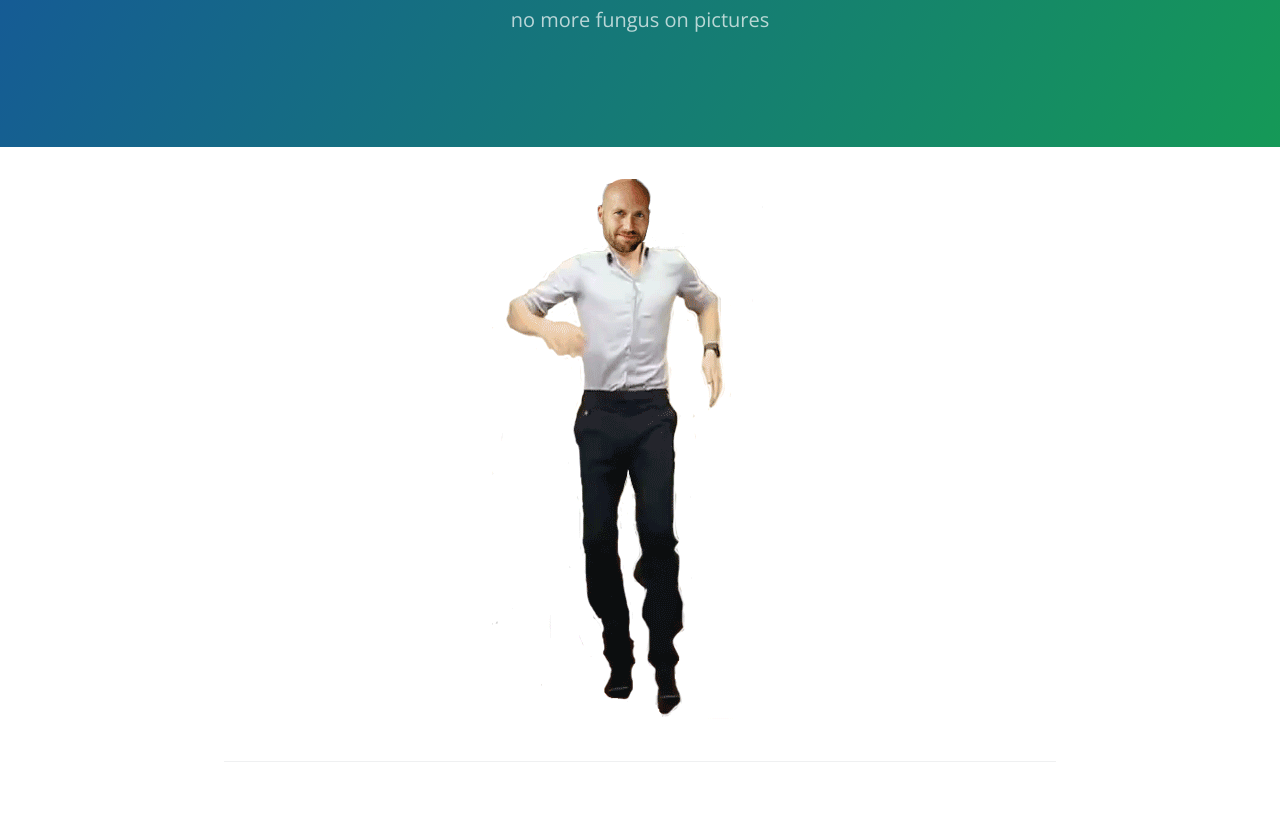
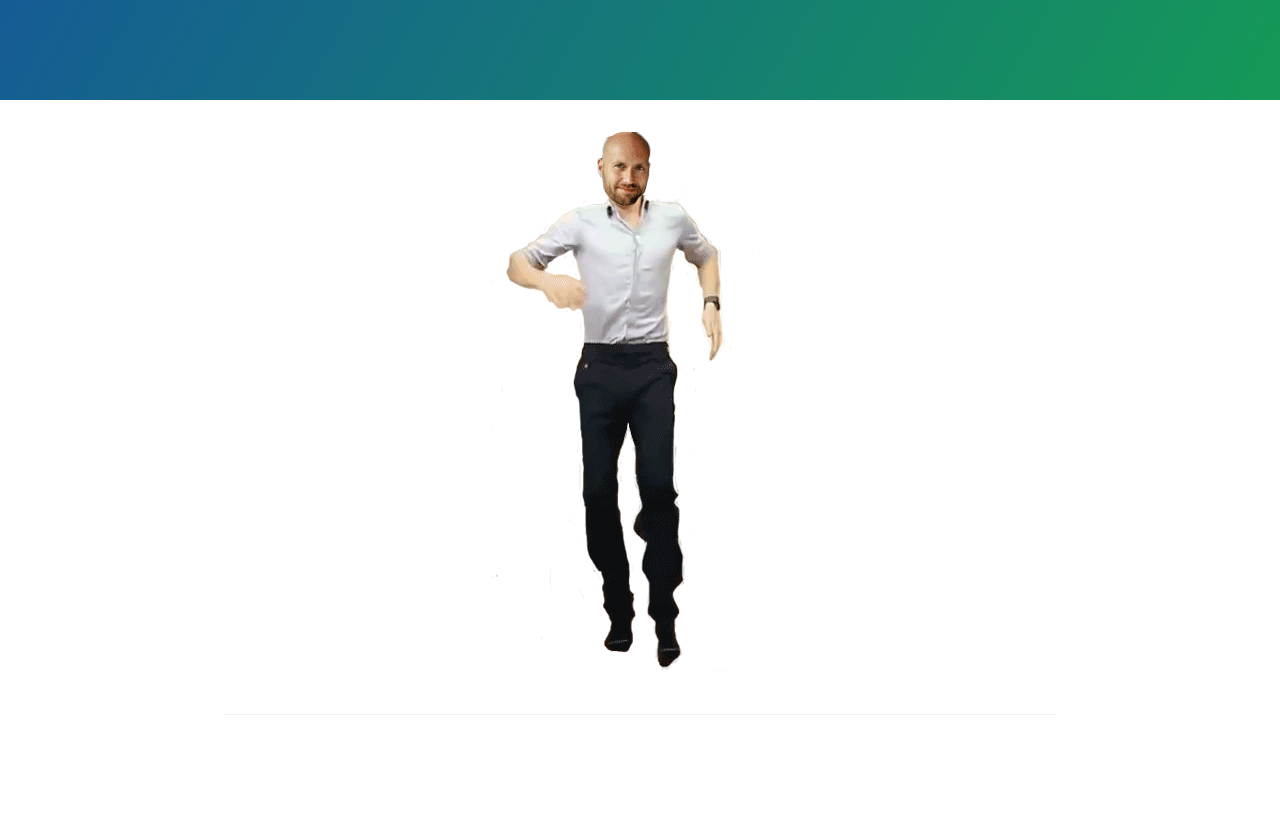
Before and after one commit to BlueWebBoris/BlueWebBoris.github.io, a plain HTML site: page index.html in a window 1280 px wide. Shown: the part 170-996 px from the top of the page. After the commit the page ends 949 px from the top, so only its background shows below. Drawn offline with nearby package versions, Linux system fonts and the light colour scheme.

Commit message:
Update index.html

```diff
--- a/index.html
+++ b/index.html
@@ -12,7 +12,7 @@
   <body>
     <section class="page-header">
       <h1 class="project-name">Boris&#39; Blues</h1>
-      <h2 class="project-tagline">no more fungus on pictures</h2>
+      <h2 class="project-tagline"></h2>
     </section>
 
     <section class="main-content" style="text-align:center">
```
